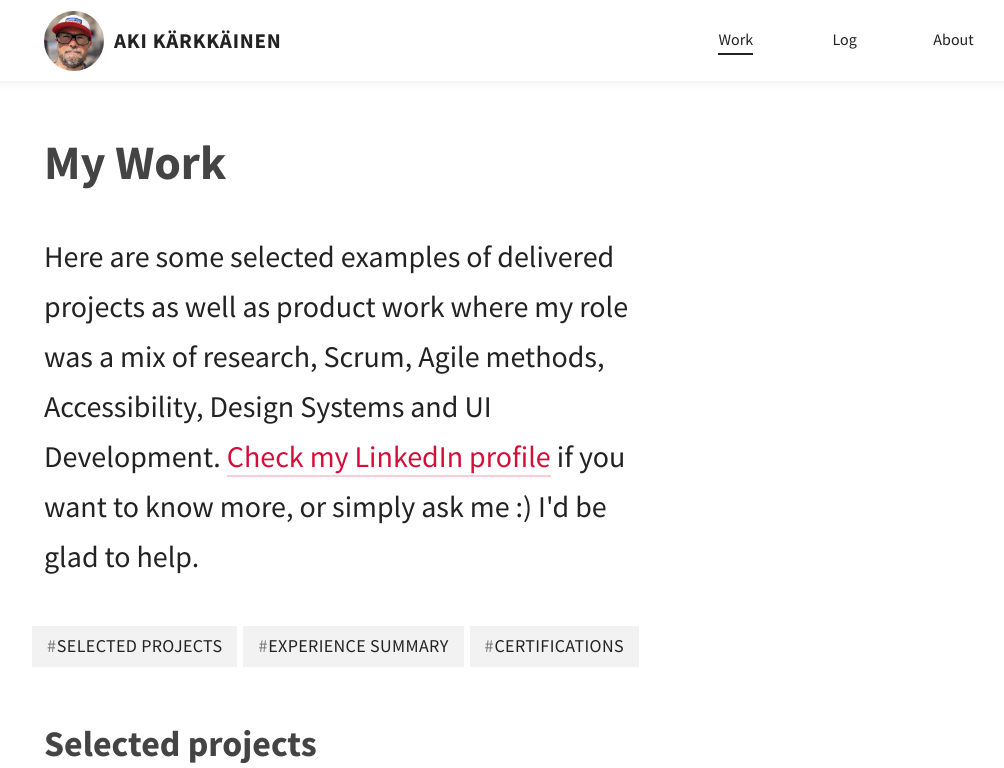
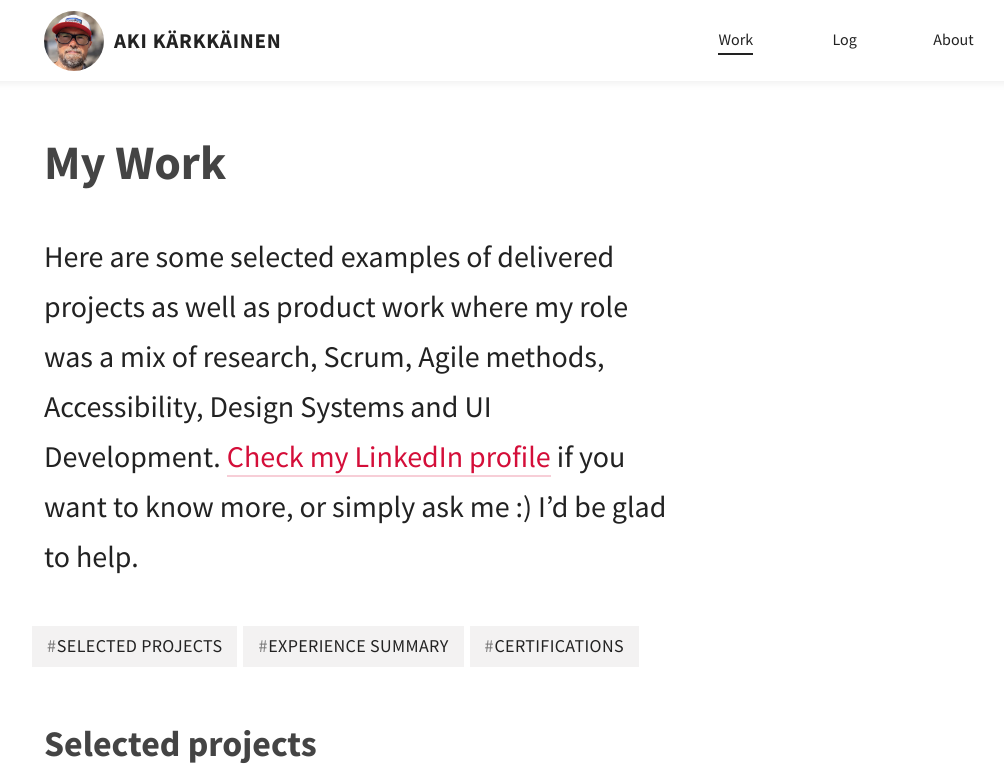
Before and after one commit to akikoo/akikoo.github.io, a Jekyll site: the page built from work/index.html, in a window 1280 px wide and 900 px high, cut to the strip 0-768 px from the top of the window. Shown: the whole strip, without its empty margins (121-1125 px from the left). Built offline with Jekyll 4.4.1, drawn with Linux system fonts in a browser that asks for light colours; some web fonts are replaced.

Commit message:
Fix typography

```diff
--- a/_layouts/collection.html
+++ b/_layouts/collection.html
@@ -20,7 +20,7 @@ layout: default
     {% if page.url == '/log/' or page.pagetype == 'category' %}
     <div class="l-row">
       <div class="l-cell l-cell-8">
-        <p class="text-intro">Short notes and articles I've written, and links to interesting pieces by others.</p>
+        <p class="text-intro">Short notes and articles I’ve written, and links to interesting pieces by others.</p>
       </div>
     </div>
     {% endif %}
--- a/about.html
+++ b/about.html
@@ -7,7 +7,7 @@ permalink: /about/
 <div class="l-row">
   <div class="l-cell l-cell-8">
     <p class="vcard text-intro"><a class="url" rel="me" href="https://www.akikoo.org">Akikoo.org</a> is the online home of <span class="fn">Aki K&auml;rkk&auml;inen</span> — a <span class="role">Scrum Master</span>, Agile practitioner, former UI Developer and occasional music freak based in <span class="adr"><span class="locality">Malmö</span>, <span class="country-name">Sweden</span></span>.</p>
-    <p>I am a curious individual who is looking for value in and between the intersections. Growing up in a musical family, I spent my teenage and early adult years in the 80's and 90's in Finland and Sweden, studying music and working as freelance musician and drum teacher. If music was my first effort of making sense of the world, then new web technologies were an opportunity to explore it further.</p>
+    <p>I am a curious individual who is looking for value in and between the intersections. Growing up in a musical family, I spent my teenage and early adult years in the 80’s and 90’s in Finland and Sweden, studying music and working as freelance musician and drum teacher. If music was my first effort of making sense of the world, then new web technologies were an opportunity to explore it further.</p>
     <p>I went on to live one summer in the UK and almost a year in France, studying at Université de la Sorbonne nouvelle Paris III and working in Chamonix Mont-Blanc. After returning to finish my Master's Degree in Economic Sciences at the University of Jyväskylä in Finland, I moved to Belgium for eight years, and then to Denmark for nine years. Now I'm working in Sweden.</p>
     <p>Looking back, a lot of my life has been about curiosity, change, transformation, and both personal and team development. This manifests in my working life through Scrum, agile values, accessibility, mindfulness and servant leadership. I read a lot, and I head to the mountains and outdoors as often as I can.</p>
   </div>
--- a/work/index.html
+++ b/work/index.html
@@ -5,7 +5,7 @@ permalink: /work/
 ---
 <div class="l-row">
   <div class="l-cell l-cell-8">
-    <p class="text-intro">Here are some selected examples of delivered projects as well as product work where my role was a mix of research, Scrum, Agile methods, Accessibility, Design Systems and UI Development. <a href="https://www.linkedin.com/in/akikoo/">Check my LinkedIn profile</a> if you want to know more, or simply ask me :) I'd be glad to help.</p>
+    <p class="text-intro">Here are some selected examples of delivered projects as well as product work where my role was a mix of research, Scrum, Agile methods, Accessibility, Design Systems and UI Development. <a href="https://www.linkedin.com/in/akikoo/">Check my LinkedIn profile</a> if you want to know more, or simply ask me :) I’d be glad to help.</p>
   </div>
 </div>
 
```
